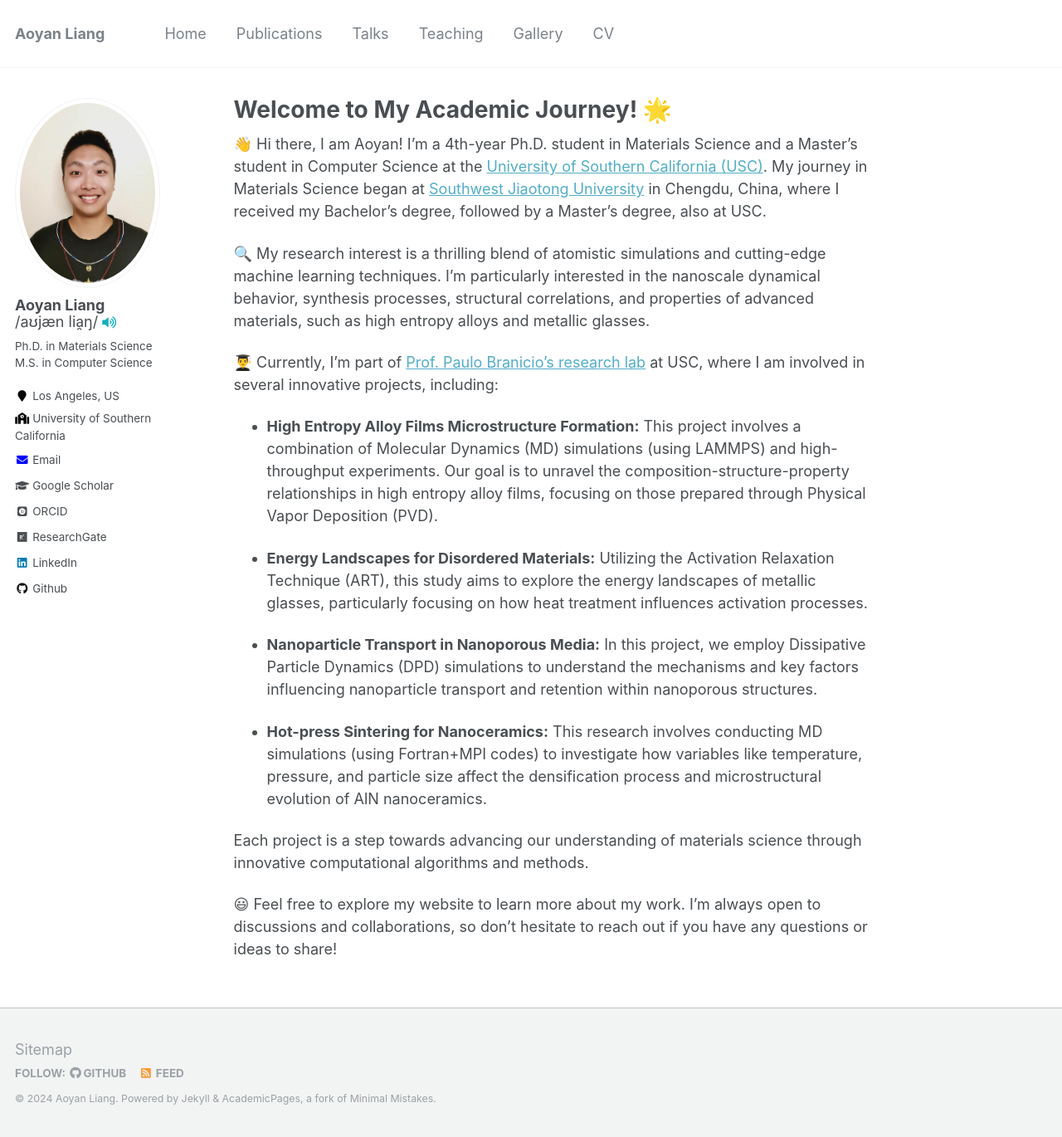
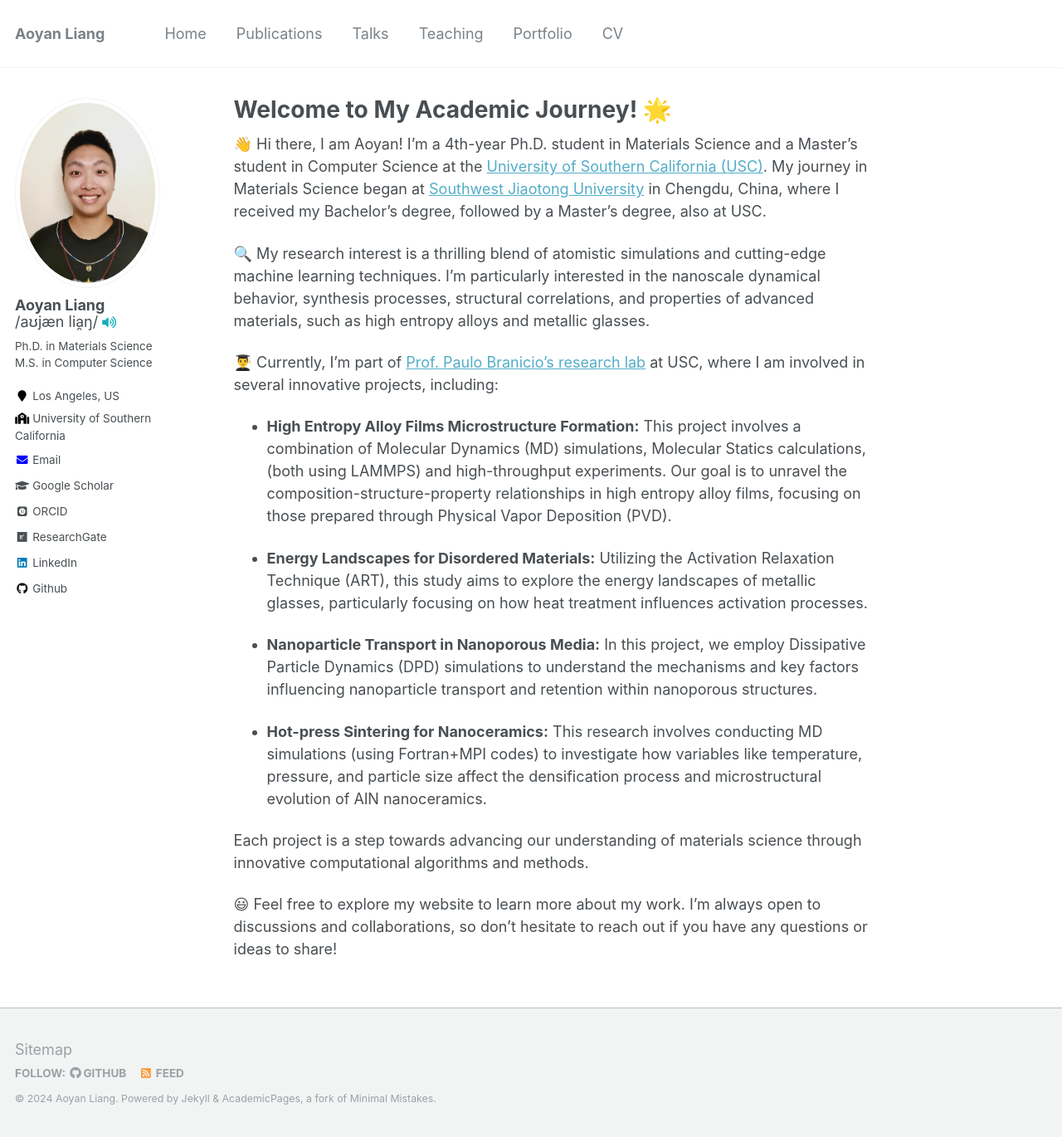
Before and after one commit to AoyanLiang/AoyanLiang.github.io, a Jekyll site: the page built from _pages/about.md, in a window 1280 px wide and 1370 px high. Shown: the whole window at 83% size. Built offline with Jekyll 4.4.1, drawn with Linux system fonts in a browser that asks for light colours; some web fonts are replaced.

```diff
--- a/_data/navigation.yml
+++ b/_data/navigation.yml
@@ -12,8 +12,8 @@ main:
   - title: "Teaching"
     url: /teaching/
 
-  - title: "Gallery"
-    url: /gallery/
+  - title: "Portfolio"
+    url: /portfolio/
 
   #- title: "Blog Posts"
   #  url: /year-archive/
--- a/_includes/archive-single-gallery.html
+++ b/_includes/archive-single-portfolio.html
@@ -42,8 +42,6 @@
           <p> {{ post.type }}, <i>{{ post.venue }}</i>, {{ post.date | default: "1900-01-01" | date: "%Y" }} </p>
         {% elsif post.collection == 'publications' %}
           <p>Published in <i>{{ post.venue }}</i>, {{ post.date | default: "1900-01-01" | date: "%Y" }} </p>
-        {% elsif post.date %}
-         <p class="page__date"><strong><i class="fa fa-fw fa-calendar" aria-hidden="true"></i> {{ site.data.ui-text[site.locale].date_label | default: "Published:" }}</strong> <time datetime="{{ post.date | default: "1900-01-01" | date_to_xmlschema }}">{{ post.date | default: "1900-01-01" | date: "%B %d, %Y" }}</time></p>
         {% endif %}
 
     {% if post.excerpt and site.read_more != 'enabled' %}
--- a/_pages/about.md
+++ b/_pages/about.md
@@ -13,7 +13,7 @@ redirect_from:
 
 👨‍🎓 Currently, I'm part of [Prof. Paulo Branicio's research lab](https://branicio.usc.edu/) at USC, where I am involved in several innovative projects, including:
 
-- **High Entropy Alloy Films Microstructure Formation:** This project involves a combination of Molecular Dynamics (MD) simulations (using LAMMPS) and high-throughput experiments. Our goal is to unravel the composition-structure-property relationships in high entropy alloy films, focusing on those prepared through Physical Vapor Deposition (PVD).
+- **High Entropy Alloy Films Microstructure Formation:** This project involves a combination of Molecular Dynamics (MD) simulations, Molecular Statics calculations, (both using LAMMPS) and high-throughput experiments. Our goal is to unravel the composition-structure-property relationships in high entropy alloy films, focusing on those prepared through Physical Vapor Deposition (PVD).
 
 - **Energy Landscapes for Disordered Materials:** Utilizing the Activation Relaxation Technique (ART), this study aims to explore the energy landscapes of metallic glasses, particularly focusing on how heat treatment influences activation processes.
 
```
Also changed, not shown: _pages/comment-policy.md (added, +20 -0 lines), _pages/gallery.md (deleted, +0 -14 lines), _pages/portfolio.md (added, +21 -0 lines), _portfolio/2021-06-08-portfolio-AlN-sintering.md (renamed from _portfolio/portfolio-1.md, +2 -1 lines), _portfolio/2022-05-27-portfolio-FeCoCrNi-compression.md (renamed from _portfolio/portfolio-2.html, +2 -1 lines), _pages/teaching.md (renamed from _pages/teaching.html), 1 other file.
